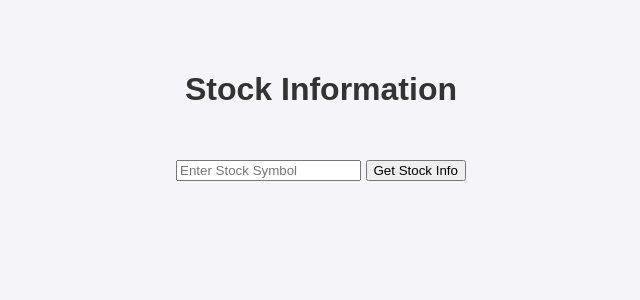
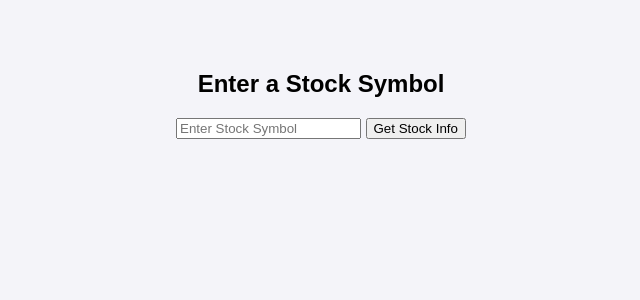
Before and after one commit to Shreesha1207/CoPilot-for-stocks, a Flask app: page / in a window 1280 px wide. Shown: the top 300 px of the page, without its empty margins (319-959 px from the left). Run offline with Flask 3, Linux system fonts and the light colour scheme.

Commit message:
final commit

```diff
--- a/Cosmocloud Hackathon/app.py
+++ b/Cosmocloud Hackathon/app.py
@@ -5,11 +5,18 @@ import matplotlib.pyplot as plt
 import io
 import base64
 import google.generativeai as genai
+import pymongo
 
 app = Flask(__name__)
 
 # Fetch the API Key
-genai.configure(api_key=os.getenv('API_KEY'))
+genai.configure(api_key="AIzaSyAcsU2OPwlK7mDeIVxvO6eIB5bDew2ZxdQ")
+
+# Connect to MongoDB
+client=pymongo.MongoClient("mongodb+srv://shreeshamr:Fk6zmcIOUcQJuSro@clusterforstocks.b2yrq.mongodb.net/?retryWrites=true&w=majority&appName=Clusterforstocks")
+  # Use your MongoDB connection URI
+db = client['copilotforstocks']  # Replace with your database name
+popular_stocks_collection = db['popular stocks']  # Replace with your collection name
 
 def get_stock_info(stock_symbol, period='1d', interval='1m'):
     # Create a Ticker object
@@ -144,10 +151,12 @@ def index():
     if request.method == 'POST':
         stock_symbol = request.form['stock'].upper()
 
+        # Retrieve popular stocks from MongoDB
+        popular_stock = popular_stocks_collection.find({'symbol': stock_symbol})
+
         # For Yahoo Finance, you might need to use '.NS' for NSE stocks or '.BO' for BSE stocks
-        if stock_symbol in ['RELIANCE', 'TCS', 'INFY']:
+        if popular_stock and stock_symbol in ['RELIANCE', 'TCS', 'INFY']:
             stock_symbol += '.NS'
-
         # Default period and interval
         period = '1d'
         interval = '1m'
@@ -185,7 +194,7 @@ def result(stock):
         return render_template('result.html', stock=stock, price=stock_price, rating=rating, graph=graph, period=period)
     else:
         error_message = "Could not retrieve data for the stock symbol provided. Please check the symbol and try again."
-        return render_template('index.html', error=error_message)
+        return render_template('index.html', error=error_message,rating=rating)
 
 if __name__ == '__main__':
     app.run(debug=True)
--- a/Cosmocloud Hackathon/templates/index.html
+++ b/Cosmocloud Hackathon/templates/index.html
@@ -53,20 +53,25 @@
 </head>
 <body>
     <div class="container">
-        <h1>Stock Information</h1>
+        <!-- <h1>Popular Stocks</h1>
 
         {% if error %}
         <div class="error">{{ error }}</div>
-        {% endif %}
+        {% endif %} -->
 
+        {% if popular_stocks %}
+        <!-- <h2>Popular Stocks</h2> -->
         <div class="popular-stocks">
-            {% for stock in popular_stocks %}
-            <form action="{{ url_for('get_stock', stock_symbol=stock) }}" method="GET">
-                <button class="popular-stock">{{ stock }}</button>
+          {% for stock in popular_stocks %}
+            <form action="/" method="POST">
+              <button class="popular-stock" name="stock" value="{{ stock }}">{{ stock }}</button>
             </form>
-            {% endfor %}
+          {% endfor %}
         </div>
+      {% endif %}
 
+
+        <h2>Enter a Stock Symbol</h2>
         <form action="/" method="POST">
             <input type="text" name="stock" placeholder="Enter Stock Symbol" required>
             <button type="submit">Get Stock Info</button>
```
